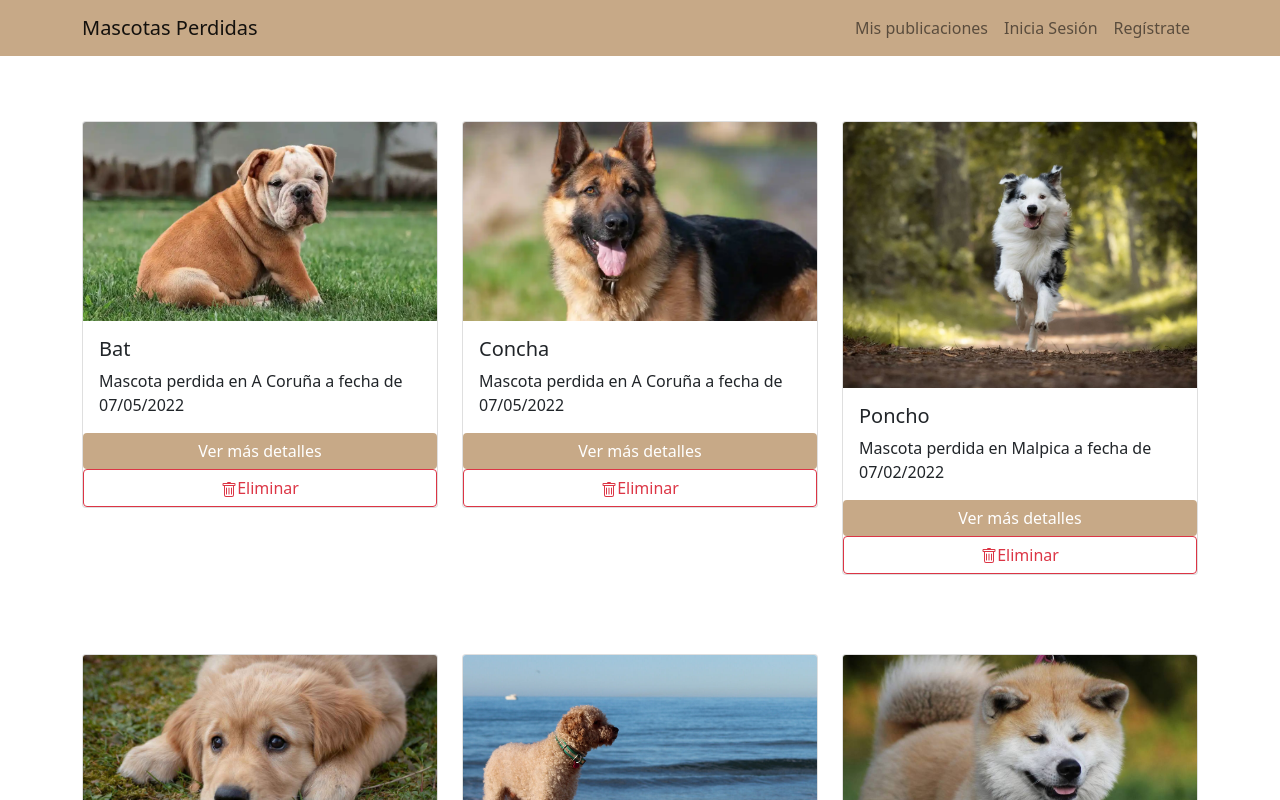
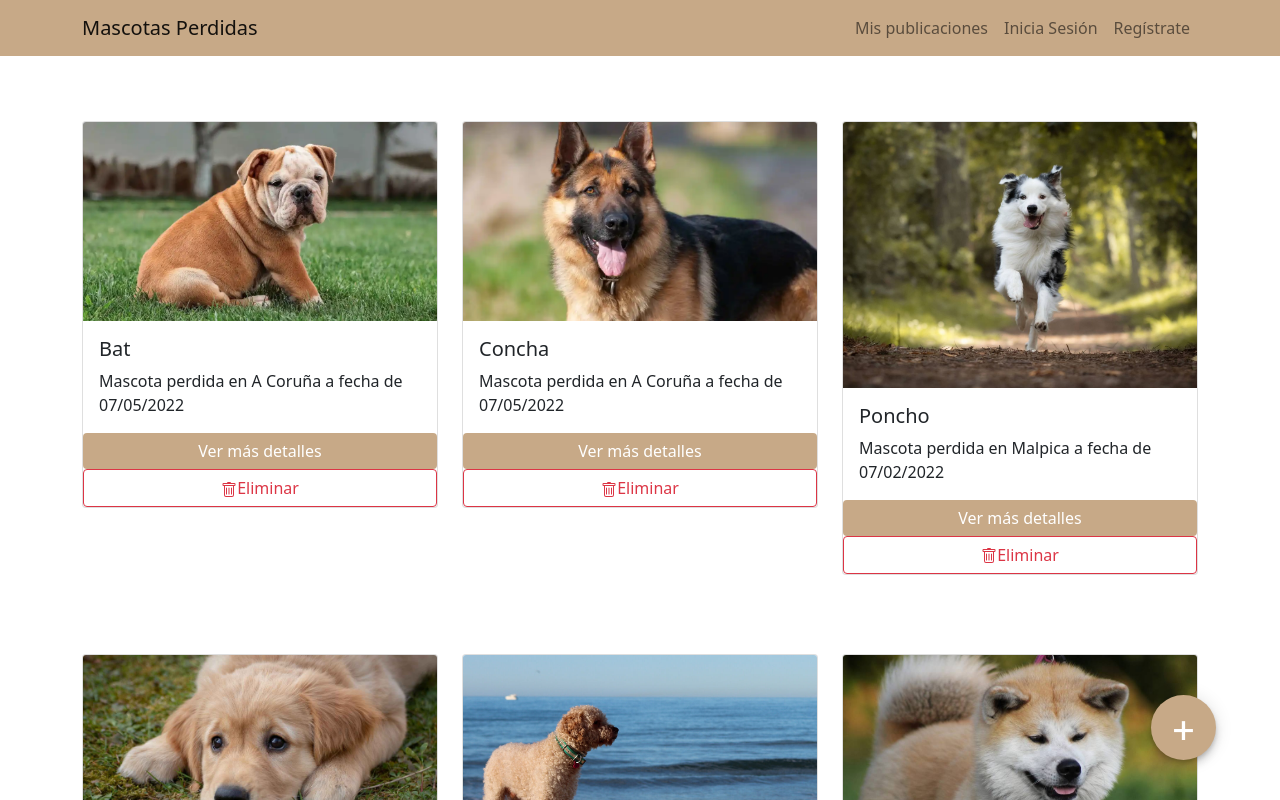
Before and after one commit to Raquel-Fernandez/mascotas-perdidas, a React (Create React App) app: page / in a window 1280 px wide. Shown: the top 800 px of the page. Built offline with nearby package versions, Linux system fonts and the light colour scheme.

Commit message:
Botón de añadir nueva publicación

```diff
--- a/src/components/Cards/MascotasCard.js
+++ b/src/components/Cards/MascotasCard.js
@@ -10,6 +10,7 @@ import { useEffect, useState } from "react";
     console.log(mascotas, "mascotasCard");
 
     return (
+      <>
       <Row sm={12}>
         {mascotas.map((mascota) => {
           return (
@@ -64,5 +65,9 @@ import { useEffect, useState } from "react";
           );
         })}
       </Row>
+      <Link to="/nuevaMascota" className="addPets">
+      +
+    </Link>
+    </>
     );
   }
```
